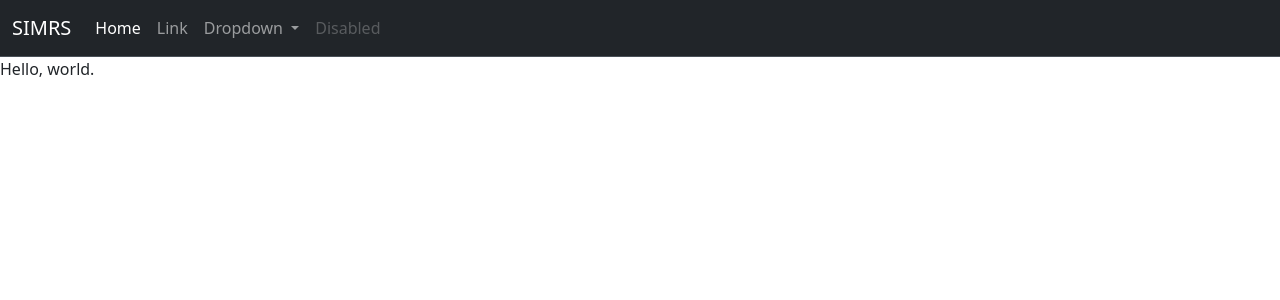
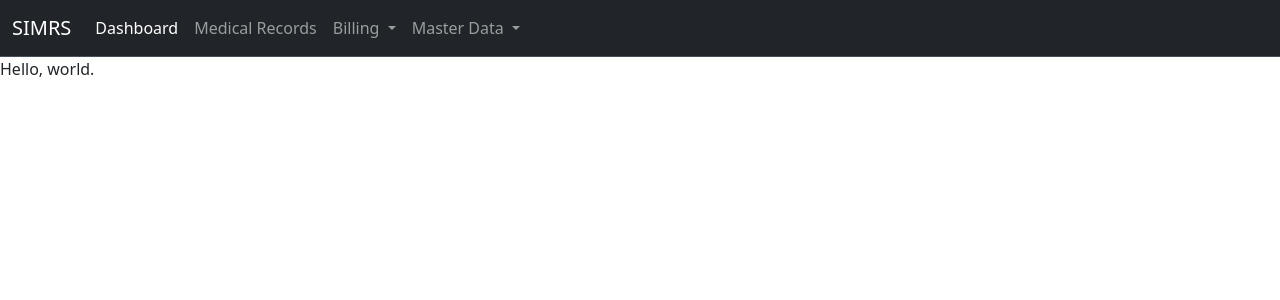
Before and after one commit to falmesino/bnsp-jwp3, a PHP site: page /index.php in a window 1280 px wide. Shown: the top 300 px of the page. Run offline with PHP 8.4, Linux system fonts and the light colour scheme; some libraries are stand-ins or nearby versions.

Commit message:
feat: create navigation menus

```diff
--- a/index.php
+++ b/index.php
@@ -30,33 +30,68 @@
   <body style="padding-top: 57px;">
     <nav class="navbar navbar-expand-lg fixed-top bg-dark border-bottom border-body" data-bs-theme="dark">
       <div class="container-fluid">
-        <a class="navbar-brand" href="#">
+        <a class="navbar-brand" href="index.php">
           SIMRS
         </a>
-        <button class="navbar-toggler" type="button" data-bs-toggle="collapse" data-bs-target="#navbarSupportedContent" aria-controls="navbarSupportedContent" aria-expanded="false" aria-label="Toggle navigation">
+        <button
+          class="navbar-toggler"
+          type="button"
+          data-bs-toggle="collapse"
+          data-bs-target="#navbarSupportedContent"
+          aria-controls="navbarSupportedContent"
+          aria-expanded="false"
+          aria-label="Toggle navigation"
+        >
           <span class="navbar-toggler-icon"></span>
         </button>
         <div class="collapse navbar-collapse" id="navbarSupportedContent">
           <ul class="navbar-nav me-auto mb-2 mb-lg-0">
             <li class="nav-item">
-              <a class="nav-link active" aria-current="page" href="#">Home</a>
+              <a
+                class="nav-link active"
+                aria-current="page"
+                href="index.php?page=dashboard"
+              >
+                Dashboard
+              </a>
             </li>
             <li class="nav-item">
-              <a class="nav-link" href="#">Link</a>
+              <a class="nav-link" href="index.php?page=medical-records">
+                Medical Records
+              </a>
             </li>
             <li class="nav-item dropdown">
-              <a class="nav-link dropdown-toggle" href="#" role="button" data-bs-toggle="dropdown" aria-expanded="false">
-                Dropdown
+              <a
+                class="nav-link dropdown-toggle"
+                href="#"
+                role="button"
+                data-bs-toggle="dropdown"
+                aria-expanded="false"
+              >
+                Billing
               </a>
               <ul class="dropdown-menu">
-                <li><a class="dropdown-item" href="#">Action</a></li>
-                <li><a class="dropdown-item" href="#">Another action</a></li>
+                <li><a class="dropdown-item" href="index.php?page=bills">Bills</a></li>
+                <li><a class="dropdown-item" href="index.php?page=payments">Payments</a></li>
+              </ul>
+            </li>
+            <li class="nav-item dropdown">
+              <a
+                class="nav-link dropdown-toggle"
+                href="#"
+                role="button"
+                data-bs-toggle="dropdown"
+                aria-expanded="false"
+              >
+                Master Data
+              </a>
+              <ul class="dropdown-menu">
+                <li><a class="dropdown-item" href="index.php?page=users">Users</a></li>
+                <li><a class="dropdown-item" href="index.php?page=patients">Patients</a></li>
+                <li><a class="dropdown-item" href="index.php?page=medications">Medications</a></li>
                 <li><hr class="dropdown-divider"></li>
                 <li><a class="dropdown-item" href="#">Something else here</a></li>
               </ul>
-            </li>
-            <li class="nav-item">
-              <a class="nav-link disabled" aria-disabled="true">Disabled</a>
             </li>
           </ul>
         </div>
```
